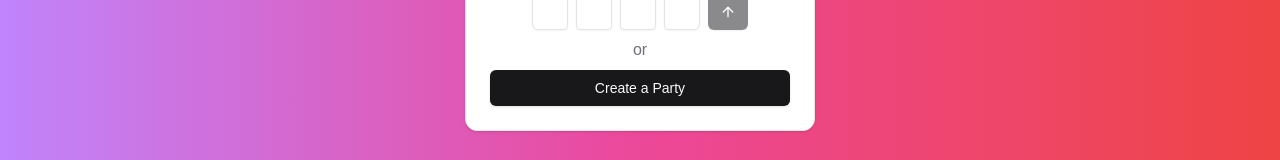
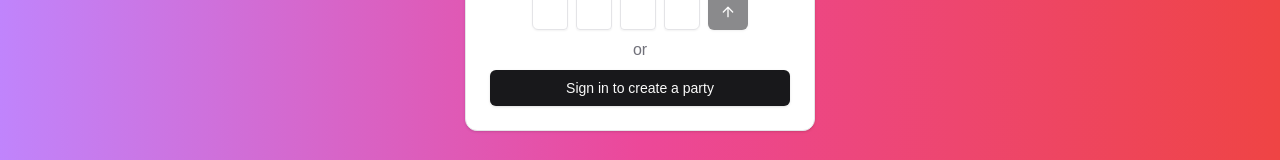
Before and after one commit to adamdlear/playlist-roulette, a Next.js app in the folder packages/web/: page / in a window 1280 px wide. Shown: the part 407-567 px from the top of the page. Built offline with nearby package versions, Linux system fonts and the light colour scheme; no server answers.

Commit message:
redirect host to lobby after creating a party

```diff
--- a/packages/web/src/app/actions/create-game.ts
+++ b/packages/web/src/actions/create-game.ts
@@ -1,6 +1,6 @@
 "use server";
 
-import { auth, signIn } from "@/auth";
+import { auth } from "@/auth";
 import { Resource } from "sst";
 
 interface CreateGameActionResponse {
@@ -8,11 +8,7 @@ interface CreateGameActionResponse {
 }
 
 export const createGameAction = async (): Promise<CreateGameActionResponse> => {
-    let session = await auth();
-    if (!session) {
-        await signIn("spotify");
-        session = await auth();
-    }
+    const session = await auth();
 
     if (!session) {
         throw new Error("could not find user");
--- a/packages/web/src/app/layout.tsx
+++ b/packages/web/src/app/layout.tsx
@@ -2,6 +2,7 @@ import { auth } from "@/auth";
 import { SpotifySignout } from "@/components/spotify/spotify-signout";
 import { WebSocketProvider } from "@/components/websocket/websocket-context";
 import type { Metadata } from "next";
+import { SessionProvider } from "next-auth/react";
 import { Geist, Geist_Mono } from "next/font/google";
 import "./globals.css";
 
@@ -32,6 +33,7 @@ export default async function RootLayout({
             <body
                 className={`${geistSans.variable} ${geistMono.variable} antialiased`}
             >
+                <SessionProvider>
                     <WebSocketProvider>
                         {children}
                         {session && (
@@ -40,6 +42,7 @@ export default async function RootLayout({
                             </div>
                         )}
                     </WebSocketProvider>
+                </SessionProvider>
             </body>
         </html>
     );
--- a/packages/web/src/components/home/create-party-button.tsx
+++ b/packages/web/src/components/home/create-party-button.tsx
@@ -1,20 +1,37 @@
-import { createGameAction } from "@/app/actions/create-game";
+"use client";
+
+import { createGameAction } from "@/actions/create-game";
 import { Button } from "@/components/ui/button";
-import { redirect } from "next/navigation";
+import { signIn, useSession } from "next-auth/react";
+import { useRouter } from "next/navigation";
+import { useState } from "react";
 
 export const CreatePartyButton = () => {
-    const handleSubmit = async () => {
-        "use server";
-        const response = await createGameAction();
-        if (!response) alert("Could not create game");
-        redirect(`/lobby/${response.gameId}`);
+    const { data: session } = useSession();
+    const router = useRouter();
+    const [isLoading, setIsLoading] = useState(false);
+
+    const handleClick = async () => {
+        setIsLoading(true);
+
+        if (!session) {
+            await signIn("spotify", { callbackUrl: window.location.href });
+            return;
+        }
+
+        try {
+            const createGameResponse = await createGameAction();
+            router.push(`/lobby/${createGameResponse.gameId}`);
+        } catch (error) {
+            console.error(error);
+        }
+
+        setIsLoading(false);
     };
 
     return (
-        <form action={handleSubmit}>
-            <Button type="submit" className="w-full">
-                Create a Party
-            </Button>
-        </form>
+        <Button onClick={handleClick} disabled={isLoading} className="w-full">
+            {!session ? "Sign in to create a party" : "Create a Party"}
+        </Button>
     );
 };
```
Also changed, not shown: 1 other file (tests, documents, lock files or other folders). Lines whose indentation alone changed are shown as unchanged.
